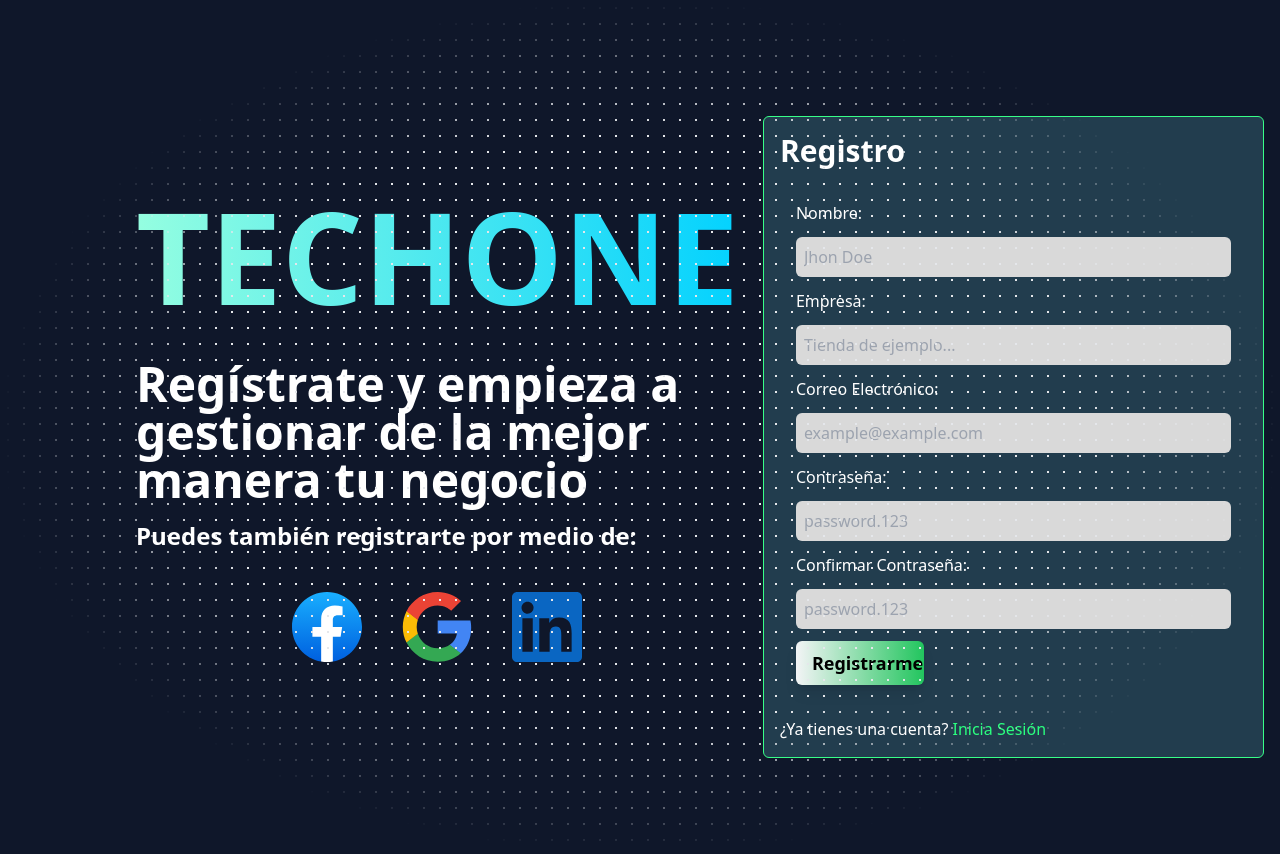
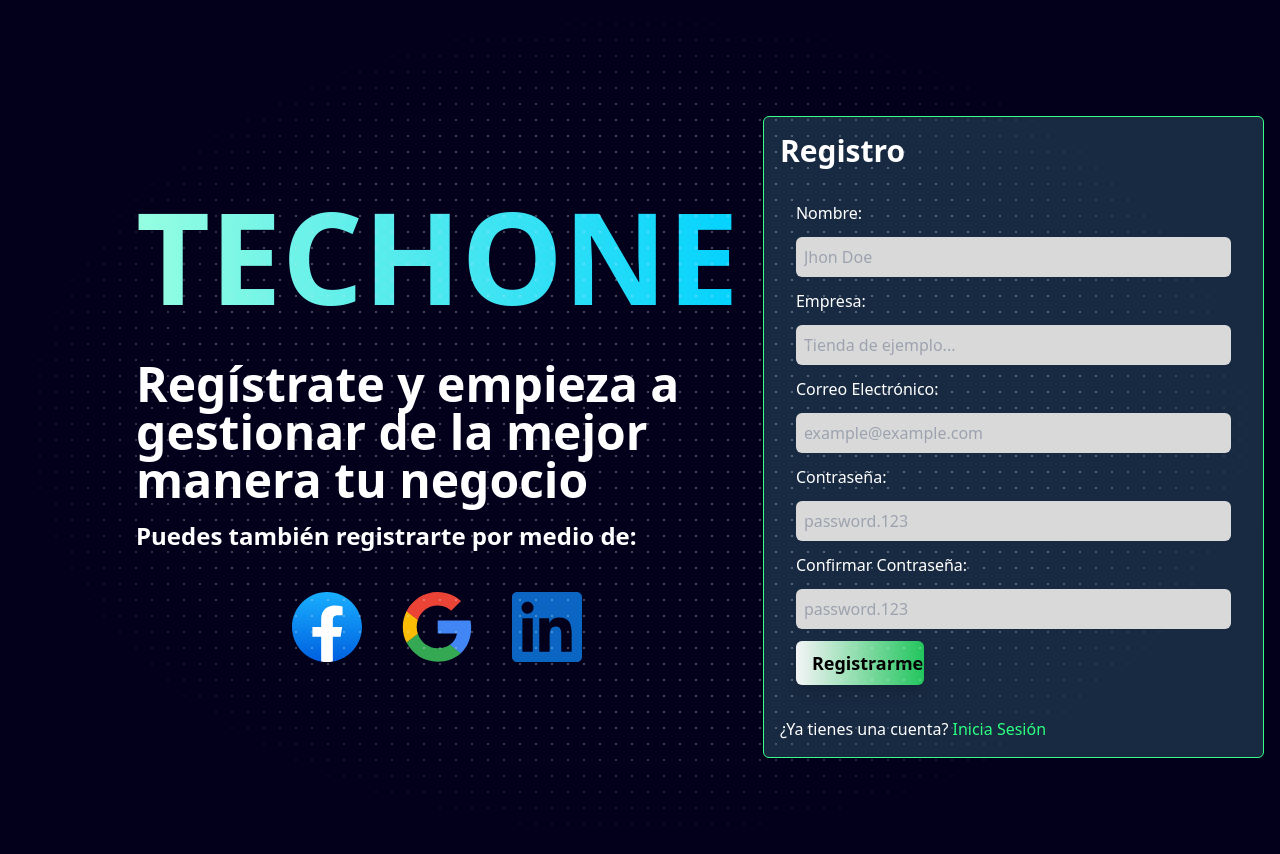
Before and after one commit to Alessandro1809/erp-celularesfila, a React (Vite) app: page / in a window 1280 px wide. Built offline with nearby package versions, Linux system fonts and the light colour scheme; no server answers; what @midudev/tailwind-animations would draw is missing.

Commit message:
corrigiendo Layout

```diff
--- a/src/Layout/AuthLayout.tsx
+++ b/src/Layout/AuthLayout.tsx
@@ -5,7 +5,7 @@ const AuthLayout = () => {
     <>
 
       <main>
-      <div className="absolute min-h-screen w-full bg-slate-900 -z-50"><div className="absolute h-full w-full bg-[radial-gradient(#e5e7eb_1px,transparent_1px)] [background-size:16px_16px] [mask-image:radial-gradient(ellipse_50%_50%_at_50%_50%,#000_70%,transparent_100%)]">
+      <div className="absolute min-h-screen w-full bg-[#03001b] -z-50"><div className="absolute h-full w-full bg-[radial-gradient(#e5e7eb_0.05px,transparent_1px)] [background-size:16px_16px] [mask-image:radial-gradient(ellipse_50%_50%_at_50%_50%,#000_70%,transparent_100%)]">
       </div>
 
       <section className="z-50">
--- a/src/index.css
+++ b/src/index.css
@@ -1,3 +1,7 @@
 @tailwind base;
 @tailwind components;
 @tailwind utilities;
+
+body {
+    color-scheme: light;
+}
--- a/src/pages/Register.tsx
+++ b/src/pages/Register.tsx
@@ -79,7 +79,7 @@ const Register = () => {
                                 >
                                     <label htmlFor="name">Nombre:</label>
                                     <input
-                                        className="rounded-md bg-[#D9D9D9] h-10 text-black p-2"
+                                        className="rounded-md bg-[#D9D9D9] h-10 text-white p-2"
                                         type="text"
                                         id="name"
                                         placeholder="Jhon Doe"
@@ -90,7 +90,7 @@ const Register = () => {
 
                                     <label htmlFor="empresa">Empresa:</label>
                                     <input
-                                        className="rounded-md bg-[#D9D9D9] h-10 text-black p-2"
+                                        className="rounded-md bg-[#D9D9D9] h-10 text-white p-2"
                                         type="text"
                                         id="empresa"
                                         placeholder="Tienda de ejemplo..."
@@ -101,7 +101,7 @@ const Register = () => {
 
                                     <label htmlFor="email">Correo Electrónico:</label>
                                     <input
-                                        className="rounded-md bg-[#D9D9D9] h-10 text-black p-2"
+                                        className="rounded-md bg-[#D9D9D9] h-10 text-white p-2"
                                         type="email"
                                         id="email"
                                         placeholder="example@example.com"
@@ -111,7 +111,7 @@ const Register = () => {
 
                                     <label htmlFor="password">Contraseña:</label>
                                     <input
-                                        className="rounded-md bg-[#D9D9D9] h-10 text-black p-2"
+                                        className="rounded-md bg-[#D9D9D9] h-10 text-white p-2"
                                         type="password"
                                         id="password"
                                         placeholder="password.123"
@@ -121,14 +121,14 @@ const Register = () => {
 
                                     <label htmlFor="confirm_pwd">Confirmar Contraseña:</label>
                                     <input
-                                        className="rounded-md bg-[#D9D9D9] h-10 text-black p-2"
+                                        className="rounded-md bg-[#D9D9D9] h-10 text-white p-2"
                                         type="password"
                                         id="confirm_pwd"
                                         placeholder="password.123"
                                         onChange={(e) => setMatchPwd(e.target.value)}
                                         required
                                     />
-                                    {errMsg && <p className="text-cyan-300 text-2xl font-medium bg-black/70 rounded-lg p-2">{errMsg}</p>}
+                                    {errMsg && <p className="text-cyan-300 text-2xl font-medium bg-white/70 rounded-lg p-2">{errMsg}</p>}
                                     <ButtonRegister name="Registrarme" action={handleSubmit}/>
                                 </form>
                                 <section className="mt-4">
```
